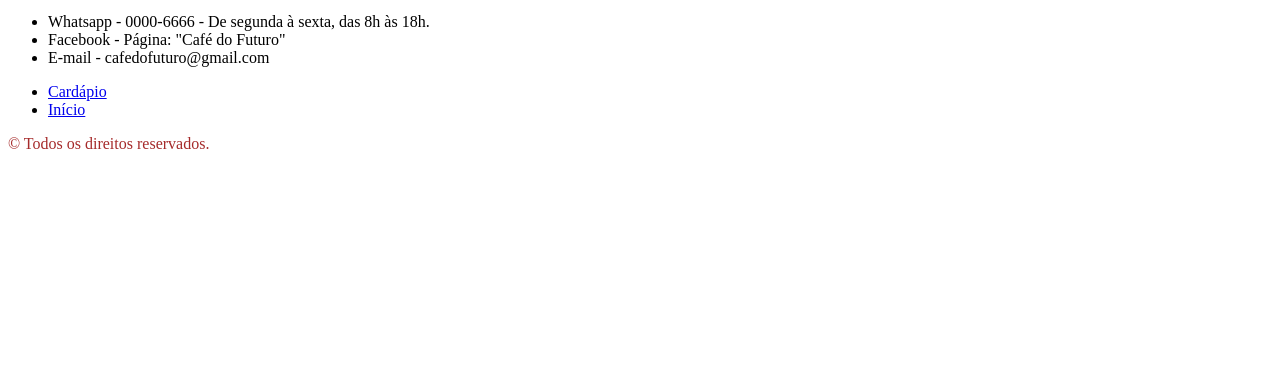
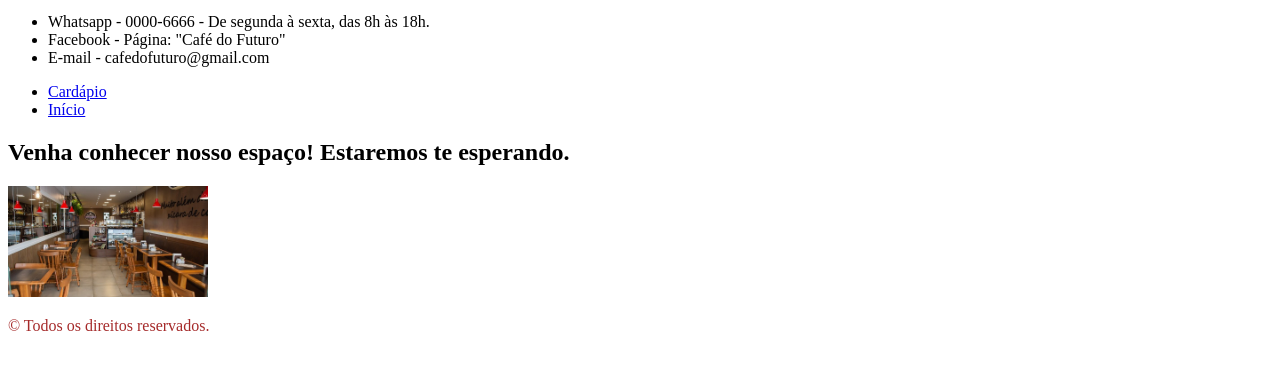
Before and after one commit to julianasrmarques/cp1, a plain HTML site: page assets/contato.html in a window 1280 px wide. Shown: the part 101-470 px from the top of the page. Drawn offline with Linux system fonts and the light colour scheme.

Commit message:
Acréscimo de imagem "espaço" à página contato.

```diff
--- a/assets/contato.html
+++ b/assets/contato.html
@@ -29,6 +29,8 @@
         p {color:brown
         }
     </style>
+    <h2> Venha conhecer nosso espaço! Estaremos te esperando. </h2>
+    <img src = "../img/img1.png" alt = "Espaço do café" width = "200">
 
     <footer>
         <p>&copy; Todos os direitos reservados.</p>
```
